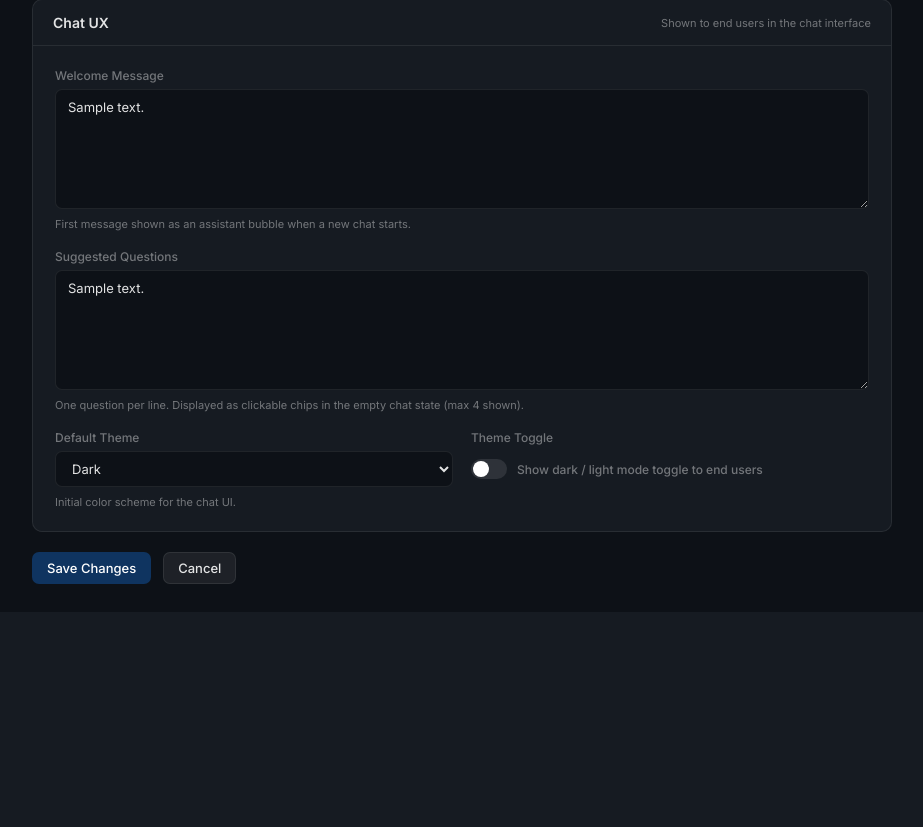
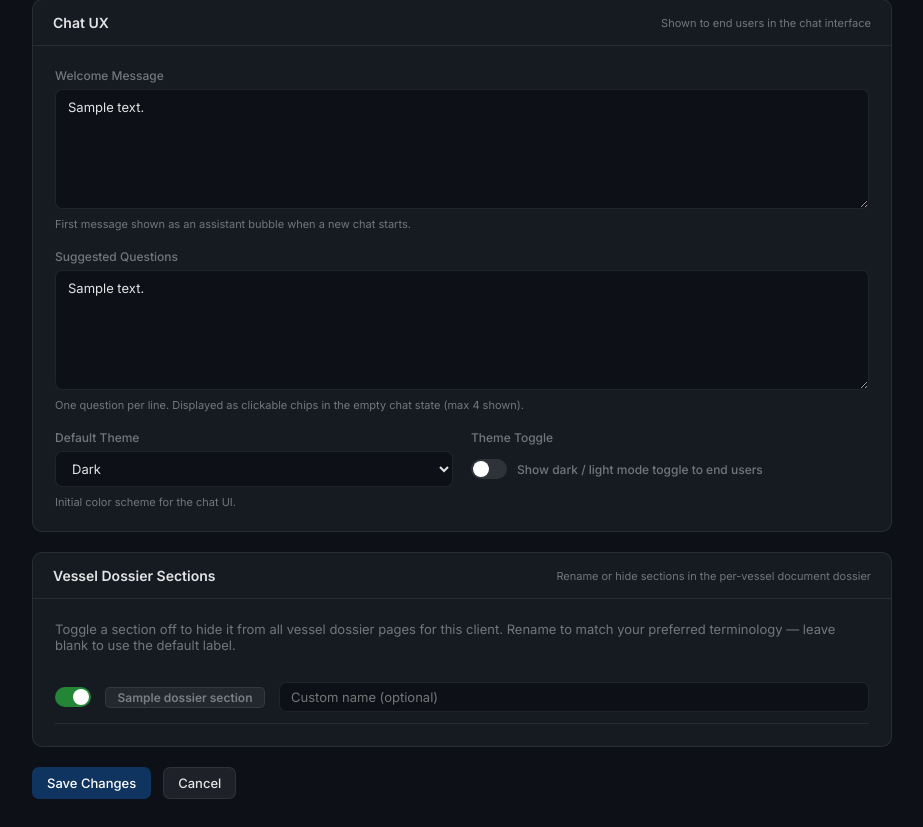
Before and after one commit to indroputranto/docling-fleet, a Flask app: template cms/templates/cms/client_form.html in a window 1280 px wide. Shown: the part 804-1631 px from the top of the page, without its empty margins (216-1139 px from the left). Before the commit the page ends 1388 px from the top, so only its background shows below. Run offline with Flask 3, Linux system fonts and the light colour scheme; tables that the repository leaves empty hold one stand-in row (values such as "Sample post"); the template is opened without the code that fills it: values that come from a table or form of the project are taken from there, most other values are stand-ins (such as "Sample title", 1, 10 or a date in 2020); parts of the project's set-up code (start-up, migrations or seed data) failed here and were passed over.

Commit message:
feat: dynamic Vessel Dossier sections — rename and hide per client
Adds a DossierSectionConfig model that lets Platform Admins and Client
Admins customise the 10 fixed dossier sections on a per-client basis.

- New DossierSectionConfig DB model (client_id, slug, label, active);
  table is sparse — only rows that differ from defaults are stored
- migrate_db.py creates the dossier_section_configs table
- vessel_dossier() route loads per-client overrides and applies them:
  hidden sections are skipped, custom labels replace defaults
- Client edit form gains a "Vessel Dossier Sections" card showing all
  10 sections with a toggle (show/hide) and a custom name input each;
  hidden rows dim and their inputs disable immediately via JS
- _save_client() upserts DossierSectionConfig rows on save; rows that
  return to default (active + no label) are deleted to keep table sparse

Co-Authored-By: Claude Sonnet 4.6 <noreply@anthropic.com>

```diff
--- a/cms/templates/cms/client_form.html
+++ b/cms/templates/cms/client_form.html
@@ -221,6 +221,63 @@
     </div>
   </div>
 
+  <!-- Dossier Sections -->
+  {% if client %}
+  <div class="card" style="margin-bottom:20px;">
+    <div class="card-header">
+      Vessel Dossier Sections
+      <span style="font-size:11px;font-weight:400;color:var(--muted);">Rename or hide sections in the per-vessel document dossier</span>
+    </div>
+    <div style="padding:22px;">
+      <p style="font-size:13px;color:var(--muted);margin-bottom:18px;">
+        Toggle a section off to hide it from all vessel dossier pages for this client. Rename to match your preferred terminology — leave blank to use the default label.
+      </p>
+      <div style="display:flex;flex-direction:column;gap:0;">
+        {% for slug, default_label in dossier_sections %}
+        {% set cfg = dossier_section_configs.get(slug) %}
+        {% set is_active = cfg.active if cfg else True %}
+        {% set custom_label = cfg.label if cfg and cfg.label else '' %}
+        <div class="dossier-section-row {% if not is_active %}dossier-row-hidden{% endif %}"
+             id="drow-{{ slug }}"
+             style="display:flex;align-items:center;gap:14px;padding:11px 0;border-bottom:1px solid var(--border);">
+
+          {# Active toggle #}
+          <label class="toggle-label" style="margin:0;flex-shrink:0;" title="Show/hide this section">
+            <input type="checkbox" name="section_active_{{ slug }}"
+                   id="sa-{{ slug }}"
+                   {% if is_active %}checked{% endif %}
+                   onchange="toggleDossierRow('{{ slug }}', this.checked)">
+            <span class="toggle-track"></span>
+          </label>
+
+          {# Default label chip #}
+          <span style="font-size:12px;font-weight:600;color:var(--muted);
+                       background:rgba(255,255,255,.06);border:1px solid var(--border);
+                       padding:2px 9px;border-radius:5px;white-space:nowrap;
+                       flex-shrink:0;min-width:160px;text-align:center;"
+                id="dlabel-{{ slug }}">
+            {{ default_label }}
+          </span>
+
+          {# Custom label input #}
+          <input type="text"
+                 name="section_label_{{ slug }}"
+                 value="{{ custom_label }}"
+                 placeholder="Custom name (optional)"
+                 style="flex:1;background:var(--bg);border:1px solid var(--border);
+                        border-radius:7px;padding:6px 11px;color:var(--text);
+                        font-family:inherit;font-size:13px;outline:none;
+                        transition:border-color .15s;"
+                 onfocus="this.style.borderColor='var(--accent)'"
+                 onblur="this.style.borderColor='var(--border)'"
+                 {% if not is_active %}disabled{% endif %}>
+        </div>
+        {% endfor %}
+      </div>
+    </div>
+  </div>
+  {% endif %}
+
   <!-- System Prompt — platform admin only -->
   {% if is_platform_admin %}
   <div class="card" style="margin-bottom:24px;">
@@ -243,4 +300,27 @@
   </div>
 
 </form>
+
+<style>
+.dossier-row-hidden {
+  opacity: .45;
+  transition: opacity .2s;
+}
+.dossier-row-hidden input[type="text"] {
+  pointer-events: none;
+}
+</style>
+<script>
+function toggleDossierRow(slug, active) {
+  const row   = document.getElementById('drow-' + slug);
+  const input = row.querySelector('input[type="text"]');
+  if (active) {
+    row.classList.remove('dossier-row-hidden');
+    input.disabled = false;
+  } else {
+    row.classList.add('dossier-row-hidden');
+    input.disabled = true;
+  }
+}
+</script>
 {% endblock %}
--- a/documents/routes.py
+++ b/documents/routes.py
@@ -721,8 +721,25 @@ def vessel_dossier(vessel_id: int):
         .all()
     )
 
+    # Load per-client section customisations (rename / hide)
+    from models import DossierSectionConfig
+    section_configs = {
+        cfg.slug: cfg
+        for cfg in DossierSectionConfig.query.filter_by(client_id=vessel.client_id).all()
+    }
+
     sections = []
-    for cat_key, cat_label in DOCUMENT_SECTIONS:
+    for cat_key, default_label in DOCUMENT_SECTIONS:
+        cfg = section_configs.get(cat_key)
+
+        # Skip sections the client has hidden
+        if cfg and not cfg.active:
+            continue
+
+        # Use custom label if one has been set, otherwise fall back to default
+        label = (cfg.label.strip() if cfg and cfg.label and cfg.label.strip()
+                 else default_label)
+
         docs = (
             Document.query
             .filter_by(vessel_id=vessel.id, document_category=cat_key)
@@ -738,7 +755,7 @@ def vessel_dossier(vessel_id: int):
 
         sections.append({
             "key":       cat_key,
-            "label":     cat_label,
+            "label":     label,
             "status":    status,
             "documents": docs,
         })
```
Also changed, not shown: cms/routes.py (+35 -1 lines), migrate_db.py (+21 -0 lines), models.py (+35 -0 lines).
